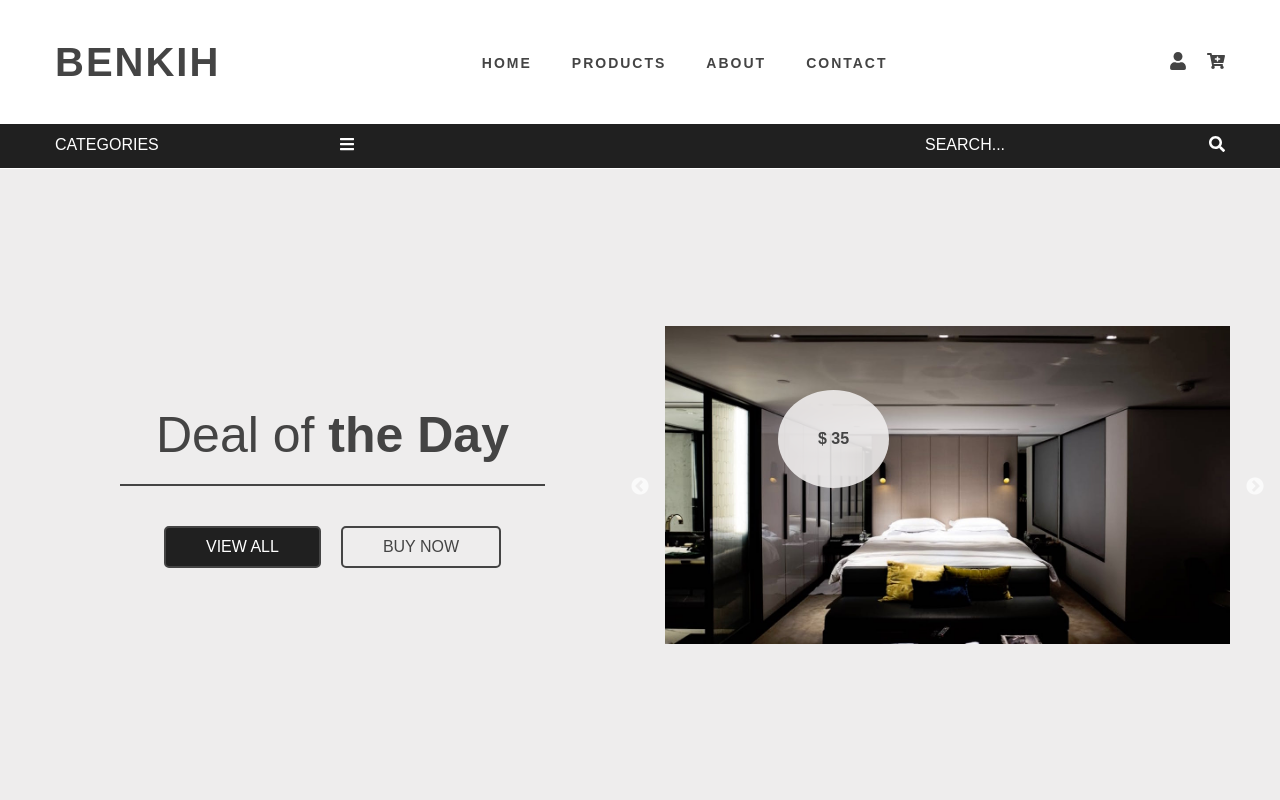
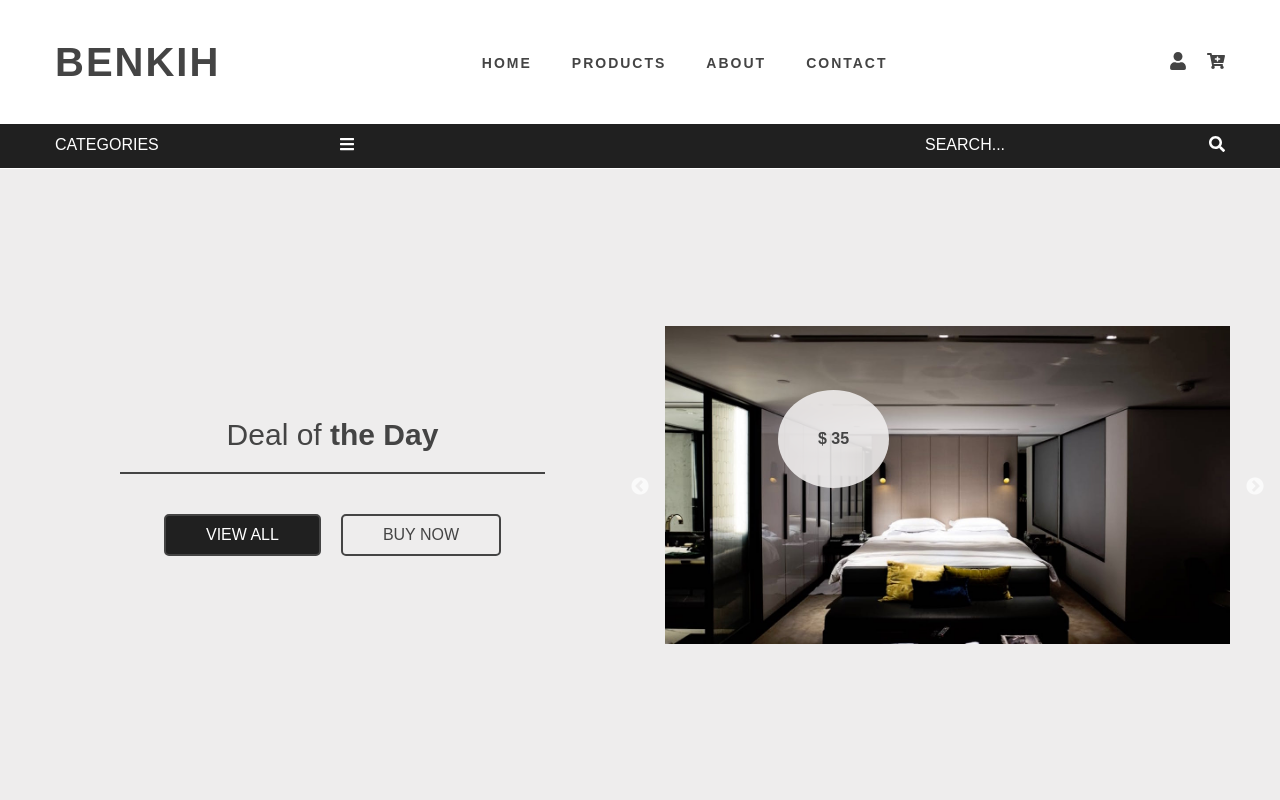
Before and after one commit to peterihimire/benkih-ecommerce-react, a React (Create React App) app: page / in a window 1280 px wide. Shown: the top 800 px of the page. Built offline with nearby package versions, Linux system fonts and the light colour scheme.

Commit message:
modified deal-of-the-day banner section for mobile view

```diff
--- a/src/App.css
+++ b/src/App.css
@@ -297,10 +297,10 @@ body {
 .grid-text {
   font-size: var(--smallFont);
   border-bottom: solid 0.2rem var(--mainBlack);
-  padding: 0 0 2rem 0;
+  padding: 0 0 1rem 0;
 }
 .btn-container {
-  padding: 4rem 0 0 0;
+  padding: 2rem 0 0 0;
   display: flex;
   justify-content: center;
 }
@@ -353,6 +353,11 @@ body {
     justify-content: center;
     padding: 0 0rem 0 0;
   }
+  .grid-text {
+    font-size: var(--smallFont);
+    border-bottom: solid 0.2rem var(--mainBlack);
+    padding: 0 0 2rem 0;
+  }
   .btn {
     padding: 1rem 4rem;
     border: solid 0.2rem var(--mainBlack);
@@ -362,6 +367,11 @@ body {
     font-size: 1.6rem;
     background: transparent;
     text-transform: uppercase;
+  }
+  .btn-container {
+    padding: 4rem 0 0 0;
+    display: flex;
+    justify-content: center;
   }
   .dark {
     background: var(--primaryColor);
```
